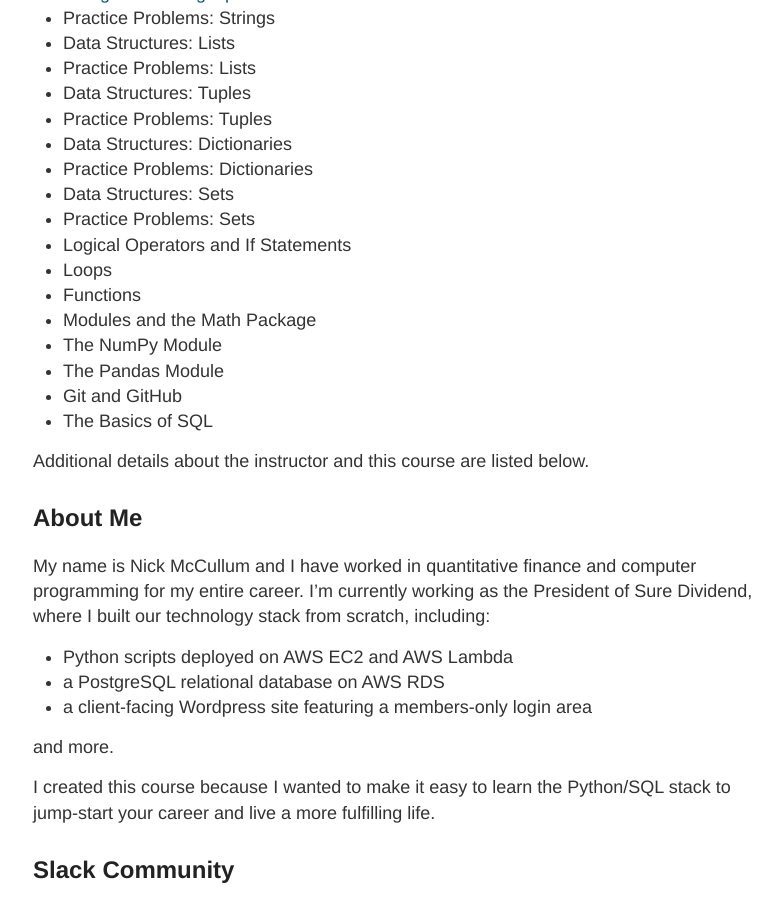
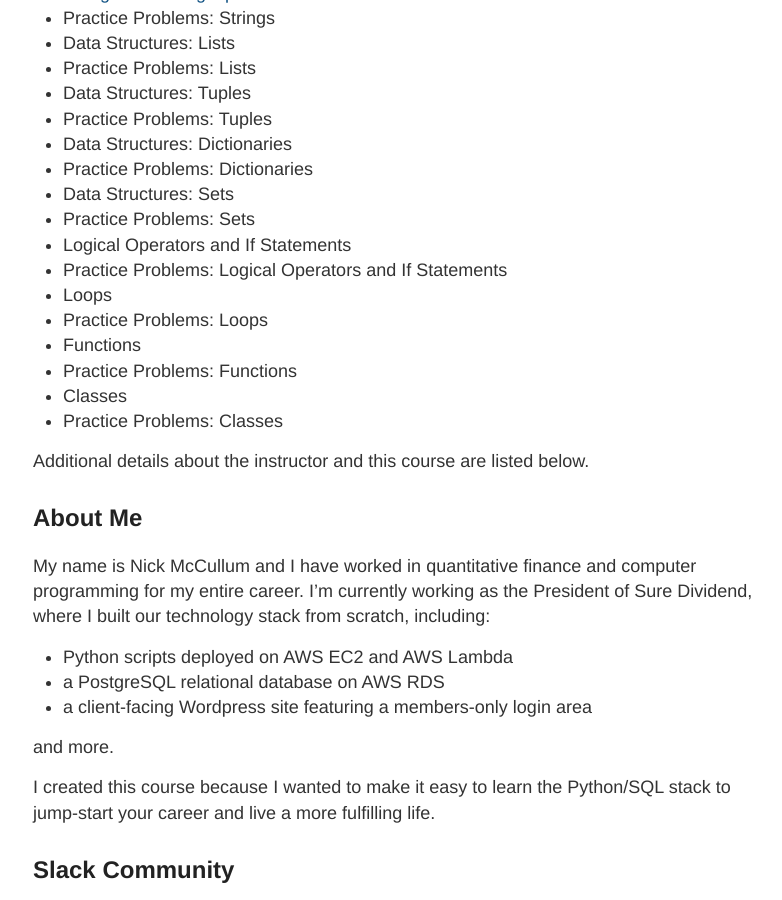
Before and after one commit to rosyberti/website, a Jekyll site: the page built from python-course/index.md, in a window 1280 px wide and 900 px high, scrolled down 518 px. Shown: the whole window, without its empty margins (247-1029 px from the left). Built offline with Jekyll 4.4.1, drawn with Linux system fonts in a browser that asks for light colours.

Commit message:
added all practice problems

```diff
--- a/python-course/index.md
+++ b/python-course/index.md
@@ -23,13 +23,13 @@ This course will set you on a path towards becoming an expert in Python and SQL
 * Data Structures: Sets
 * Practice Problems: Sets
 * Logical Operators and If Statements
+* Practice Problems: Logical Operators and If Statements
 * Loops
+* Practice Problems: Loops
 * Functions
-* Modules and the Math Package
-* The NumPy Module
-* The Pandas Module
-* Git and GitHub
-* The Basics of SQL
+* Practice Problems: Functions
+* Classes
+* Practice Problems: Classes
 
 Additional details about the instructor and this course are listed below.
 
```
